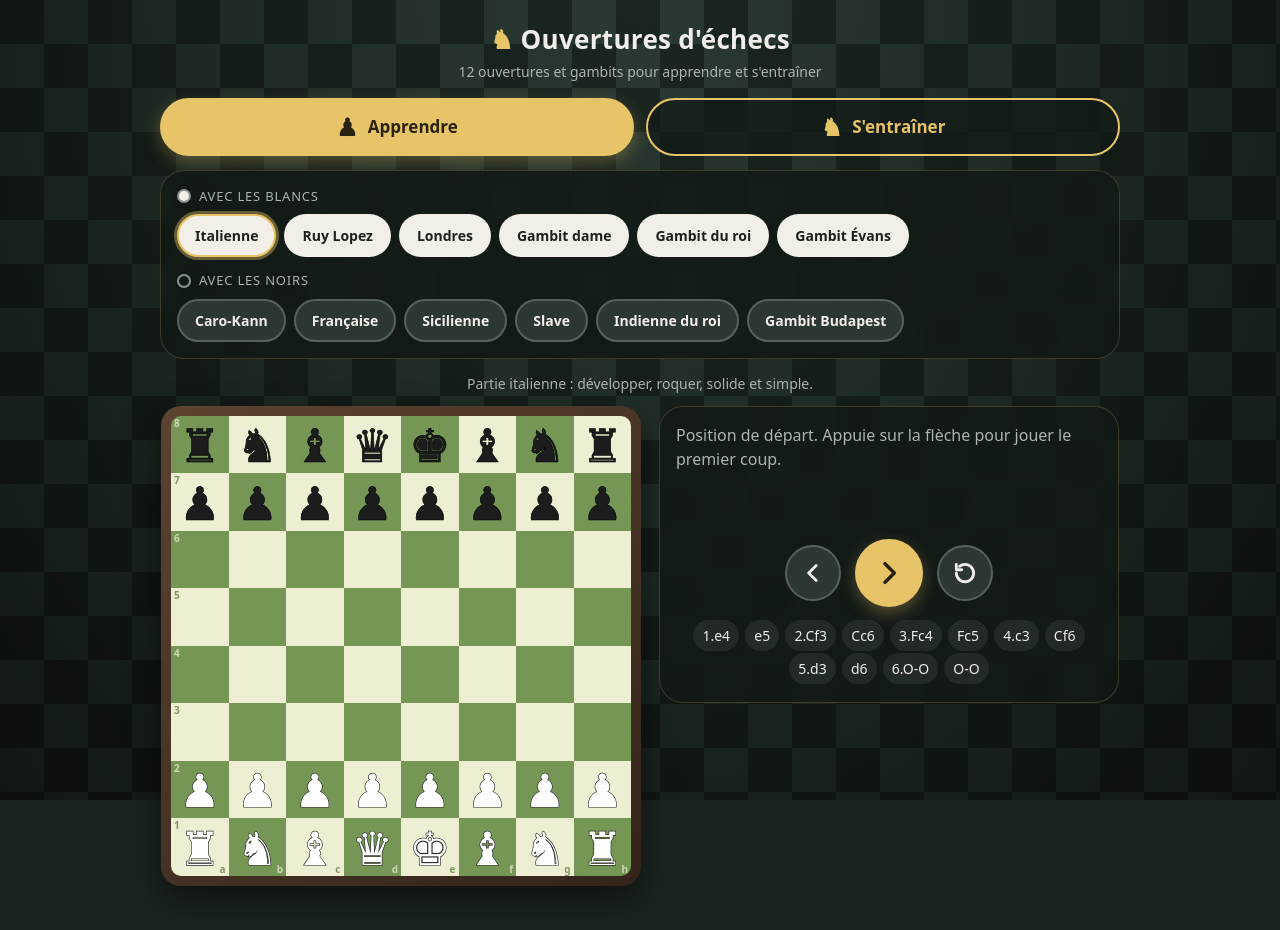
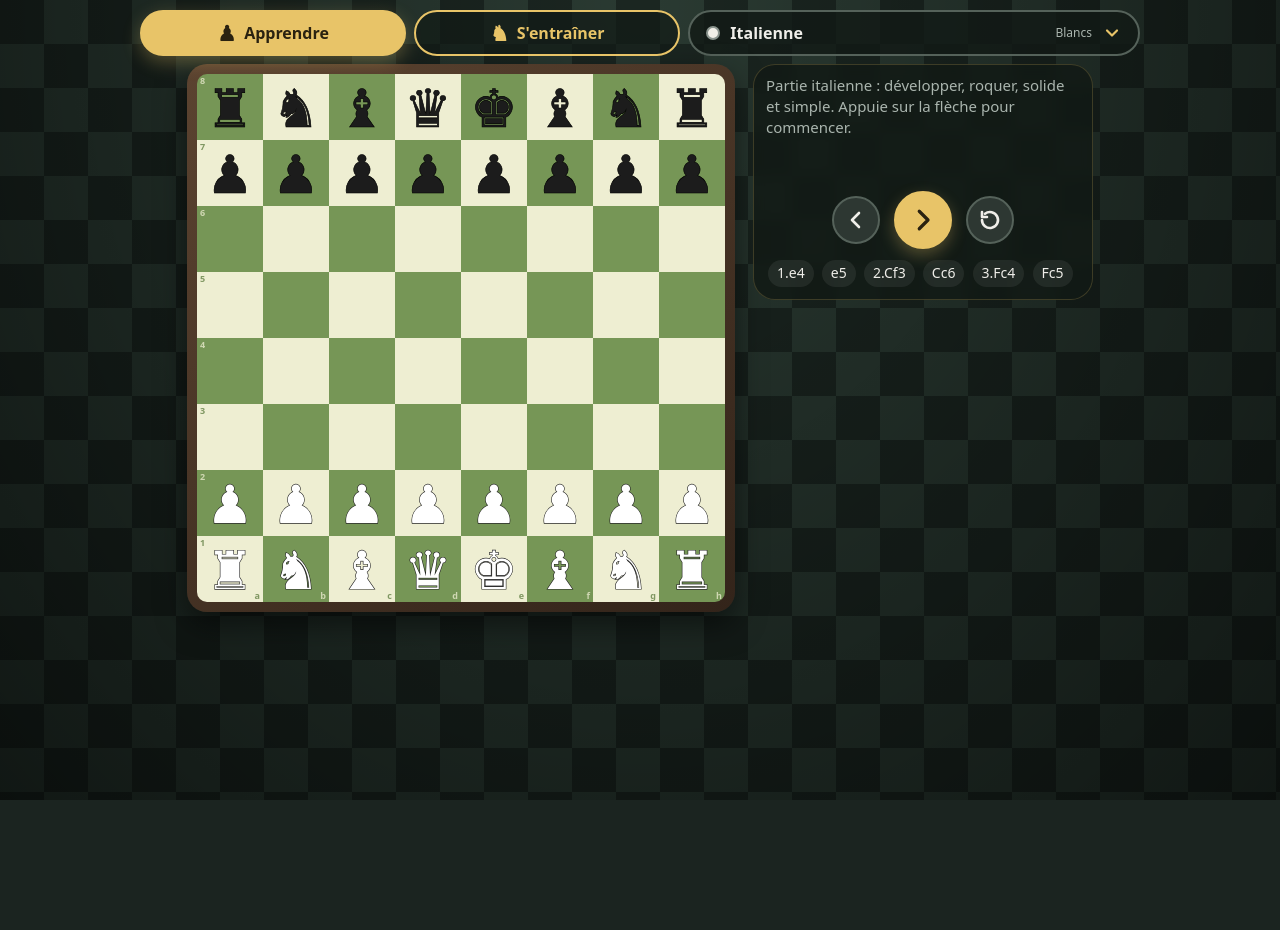
Before and after one commit to vuilliomenetg-spec/Ouverture-chess, a plain HTML site: page index.html in a window 1280 px wide. After the commit the page ends 800 px from the top, so only its background shows below. Drawn offline with Linux system fonts and the light colour scheme.

Commit message:
Add files via upload

```diff
--- a/index.html
+++ b/index.html
@@ -12,34 +12,27 @@
 <title>Ouvertures d'échecs</title>
 <style>
 html{background:#1b2420}
-:root{--cell:calc(min(90vw,460px)/8);--gold:#E8C468;--ink:#efeee9;--mute:#aab5ae;--panel:rgba(18,26,22,.84)}
+:root{--gold:#E8C468;--ink:#efeee9;--mute:#aab5ae;--panel:rgba(18,26,22,.86);--cell:max(28px,calc(min(92vw - 20px,100vh - 380px,460px)/8))}
+@supports(height:100dvh){:root{--cell:max(28px,calc(min(92vw - 20px,100dvh - 380px,460px)/8))}}
 *{box-sizing:border-box;-webkit-tap-highlight-color:transparent}
-body{margin:0;color:var(--ink);font-family:system-ui,-apple-system,"Segoe UI",Roboto,sans-serif;line-height:1.5;min-height:100vh;padding:max(14px,env(safe-area-inset-top)) 14px 44px}
+body{margin:0;color:var(--ink);font-family:system-ui,-apple-system,"Segoe UI",Roboto,sans-serif;line-height:1.4;padding:max(10px,env(safe-area-inset-top)) 10px 10px}
 body::before{content:"";position:fixed;inset:0;z-index:-1;background:radial-gradient(ellipse at 50% 0%,rgba(0,0,0,0) 0%,rgba(0,0,0,.6) 100%),conic-gradient(#2a3a32 25%,#1b2621 0 50%,#2a3a32 0 75%,#1b2621 0) 0 0/88px 88px}
-.app{max-width:960px;margin:0 auto}
-header{text-align:center;margin:6px 0 16px}
-h1{margin:0;font-size:26px;font-weight:700;letter-spacing:.3px}
-h1 span{color:var(--gold)}
-.sub{margin:2px 0 0;font-size:14px;color:var(--mute)}
-.modes{display:flex;gap:12px;margin:0 0 14px}
-.mode{flex:1;display:flex;align-items:center;justify-content:center;gap:10px;font:inherit;font-size:17px;font-weight:700;color:var(--gold);background:rgba(18,26,22,.7);border:2px solid var(--gold);border-radius:999px;padding:14px 12px;cursor:pointer;transition:transform .12s,background .12s}
-.mode i{font-style:normal;font-size:24px;line-height:1}
+.app{max-width:520px;margin:0 auto;display:flex;flex-direction:column;align-items:center;gap:8px}
+.top{width:100%;display:flex;flex-direction:column;gap:8px}
+.modes{display:flex;gap:8px}
+.mode{flex:1;display:flex;align-items:center;justify-content:center;gap:8px;font:inherit;font-size:16px;font-weight:700;color:var(--gold);background:rgba(18,26,22,.7);border:2px solid var(--gold);border-radius:999px;height:46px;padding:0 8px;cursor:pointer;transition:transform .12s,background .12s}
+.mode i{font-style:normal;font-size:21px;line-height:1}
 .mode:active{transform:scale(.97)}
 .mode.on{background:var(--gold);color:#2a2210;box-shadow:0 6px 18px rgba(232,196,104,.3)}
-.card{background:var(--panel);border:1px solid rgba(232,196,104,.2);border-radius:24px;padding:16px;backdrop-filter:blur(6px);-webkit-backdrop-filter:blur(6px)}
-.gl{display:flex;align-items:center;gap:8px;font-size:13px;color:var(--mute);margin:0 0 8px;text-transform:uppercase;letter-spacing:.8px}
-.dot{width:14px;height:14px;border-radius:50%;display:inline-block;border:2px solid #8a948e}
+.obtn{width:100%;height:46px;display:flex;align-items:center;gap:10px;padding:0 16px;border-radius:999px;background:rgba(18,26,22,.8);color:var(--ink);border:2px solid #55625a;font:inherit;font-size:16px;font-weight:700;cursor:pointer}
+.obtn .nm{flex:1;text-align:left}
+.obtn .sd{font-size:12px;font-weight:500;color:var(--mute)}
+.obtn svg{width:20px;height:20px;stroke:var(--gold);fill:none;stroke-width:2.6;stroke-linecap:round;stroke-linejoin:round;flex:none}
+.dot{width:14px;height:14px;border-radius:50%;display:inline-block;border:2px solid #8a948e;flex:none}
 .dot.w{background:#F1EFE8}.dot.b{background:#14181a}
-.chips{display:flex;gap:8px;flex-wrap:wrap;margin:0 0 14px}
-.chips:last-of-type{margin-bottom:0}
-.chip{font:inherit;font-size:14px;font-weight:600;border-radius:999px;padding:9px 16px;border:2px solid transparent;cursor:pointer;transition:transform .12s}
-.chip:active{transform:scale(.96)}
-.chip.w{background:#F1EFE8;color:#1f1f1e}
-.chip.b{background:#2d3732;color:#F1EFE8;border-color:#55625a}
-.chip.on{border-color:var(--gold);box-shadow:0 0 0 3px rgba(232,196,104,.4)}
-#info{margin:14px 4px 12px;font-size:14px;color:var(--mute);text-align:center;min-height:21px}
-.stage{display:flex;gap:18px;flex-wrap:wrap;align-items:flex-start;justify-content:center}
-.frame{padding:10px;border-radius:20px;background:linear-gradient(145deg,#5b4330,#33241a);box-shadow:0 14px 34px rgba(0,0,0,.5)}
+.card{background:var(--panel);border:1px solid rgba(232,196,104,.2);border-radius:22px;padding:10px 12px;backdrop-filter:blur(6px);-webkit-backdrop-filter:blur(6px)}
+.stage{display:flex;flex-direction:column;align-items:center;gap:8px}
+.frame{padding:10px;border-radius:20px;background:linear-gradient(145deg,#5b4330,#33241a);box-shadow:0 12px 30px rgba(0,0,0,.5)}
 .bd{display:grid;grid-template-columns:repeat(8,var(--cell));grid-template-rows:repeat(8,var(--cell));width:calc(var(--cell)*8);border-radius:10px;overflow:hidden;touch-action:manipulation}
 .sq{position:relative;display:flex;align-items:center;justify-content:center;font-size:calc(var(--cell)*.8);line-height:1;user-select:none;-webkit-user-select:none}
 .l{background:#EEEED2}.d{background:#769656}
@@ -47,26 +40,51 @@ h1 span{color:var(--gold)}
 .sel{box-shadow:inset 0 0 0 4px #3b8fe0}.hint{box-shadow:inset 0 0 0 4px #e0443b}
 .pw{color:#fff;-webkit-text-stroke:1.2px #222;paint-order:stroke fill}
 .pb{color:#1c1c1c;-webkit-text-stroke:.6px #000}
-.cn{position:absolute;font-size:10px;font-weight:700;line-height:1;opacity:.75;-webkit-text-stroke:0}
+.cn{position:absolute;font-size:9px;font-weight:700;line-height:1;opacity:.75;-webkit-text-stroke:0}
 .l .cn{color:#5b7a3d}.d .cn{color:#EEEED2}
-.side{flex:1;min-width:260px;max-width:460px}
-#cap{min-height:104px;font-size:16px}
+.side{width:calc(var(--cell)*8 + 20px)}
+#cap{height:76px;overflow-y:auto;font-size:15px;line-height:1.4}
 #cap b{color:var(--gold)}
 .ok{color:#8fd16a;font-weight:700}
-.ctr{display:flex;align-items:center;justify-content:center;gap:14px;margin:12px 0}
-.rb{width:56px;height:56px;border-radius:50%;display:flex;align-items:center;justify-content:center;background:#2d3732;color:var(--ink);border:2px solid #55625a;cursor:pointer;padding:0;transition:transform .12s}
+.ctr{display:flex;align-items:center;justify-content:center;gap:14px;margin:6px 0}
+.rb{width:48px;height:48px;border-radius:50%;display:flex;align-items:center;justify-content:center;background:#2d3732;color:var(--ink);border:2px solid #55625a;cursor:pointer;padding:0;transition:transform .12s}
 .rb:active{transform:scale(.92)}
-.rb svg{width:26px;height:26px;stroke:currentColor;fill:none;stroke-width:2.6;stroke-linecap:round;stroke-linejoin:round}
-.rb.main{width:68px;height:68px;background:var(--gold);color:#2a2210;border-color:var(--gold);box-shadow:0 6px 16px rgba(232,196,104,.3)}
-.rb.main svg{width:32px;height:32px}
-.pill{font:inherit;font-size:16px;font-weight:700;color:#2a2210;background:var(--gold);border:0;border-radius:999px;padding:0 24px;height:56px;display:flex;align-items:center;gap:8px;cursor:pointer}
-.pill svg{width:22px;height:22px;stroke:currentColor;fill:none;stroke-width:2.4;stroke-linecap:round;stroke-linejoin:round}
+.rb svg{width:24px;height:24px;stroke:currentColor;fill:none;stroke-width:2.6;stroke-linecap:round;stroke-linejoin:round}
+.rb.main{width:58px;height:58px;background:var(--gold);color:#2a2210;border-color:var(--gold);box-shadow:0 6px 16px rgba(232,196,104,.3)}
+.rb.main svg{width:30px;height:30px}
+.pill{font:inherit;font-size:15px;font-weight:700;color:#2a2210;background:var(--gold);border:0;border-radius:999px;padding:0 22px;height:48px;display:flex;align-items:center;gap:8px;cursor:pointer}
+.pill svg{width:20px;height:20px;stroke:currentColor;fill:none;stroke-width:2.4;stroke-linecap:round;stroke-linejoin:round}
 .pill:active{transform:scale(.96)}
-#ml{line-height:2.1;text-align:center}
-.mv{display:inline-block;padding:1px 9px;margin:1px;border-radius:999px;font-size:14px;background:rgba(255,255,255,.07)}
+#ml{white-space:nowrap;overflow-x:auto;line-height:1.9;scrollbar-width:none;padding:2px 0}
+#ml::-webkit-scrollbar{display:none}
+.mv{display:inline-block;padding:0 9px;margin:0 2px;border-radius:999px;font-size:14px;background:rgba(255,255,255,.07)}
 .mv.cl{cursor:pointer}
 .mv.on{background:var(--gold);color:#2a2210;font-weight:700}
-
+.gl{display:flex;align-items:center;gap:8px;font-size:13px;color:var(--mute);margin:0 0 8px;text-transform:uppercase;letter-spacing:.8px}
+.chips{display:flex;gap:8px;flex-wrap:wrap;margin:0 0 16px}
+.chip{font:inherit;font-size:14px;font-weight:600;border-radius:999px;padding:9px 16px;border:2px solid transparent;cursor:pointer;transition:transform .12s}
+.chip:active{transform:scale(.96)}
+.chip.w{background:#F1EFE8;color:#1f1f1e}
+.chip.b{background:#2d3732;color:#F1EFE8;border-color:#55625a}
+.chip.on{border-color:var(--gold);box-shadow:0 0 0 3px rgba(232,196,104,.4)}
+.sheet{position:fixed;inset:0;z-index:60;display:none}
+.sheet.open{display:block}
+.sh-back{position:absolute;inset:0;background:rgba(0,0,0,.6);animation:fadeIn .25s}
+.sh-body{position:absolute;left:0;right:0;bottom:0;max-width:560px;margin:0 auto;max-height:82vh;overflow:auto;background:#17201b;border-radius:26px 26px 0 0;border-top:1px solid rgba(232,196,104,.35);padding:10px 18px 26px;animation:slideUp .3s cubic-bezier(.3,.9,.3,1)}
+.sh-h{width:44px;height:5px;border-radius:3px;background:#55625a;margin:0 auto 12px}
+.sh-t{font-size:18px;font-weight:700;margin:0 0 14px;text-align:center}
+#info{font-size:14px;color:var(--mute);text-align:center;margin:0}
+@keyframes slideUp{from{transform:translateY(100%)}to{transform:none}}
+@media(min-width:760px) and (min-aspect-ratio:5/4){
+:root{--cell:max(30px,min(calc((100vh - 120px)/8),66px))}
+.app{max-width:1000px}
+.top{flex-direction:row}
+.modes{flex:1.3}
+.obtn{flex:1;width:auto}
+.stage{flex-direction:row;align-items:flex-start;gap:18px}
+.side{width:340px}
+#cap{height:auto;min-height:110px}
+}
 .mode,.chip,.rb,.pill{position:relative;overflow:hidden}
 .rp{position:absolute;border-radius:50%;background:rgba(255,255,255,.4);transform:scale(0);animation:rip .6s ease-out forwards;pointer-events:none}
 @keyframes rip{to{transform:scale(1);opacity:0}}
@@ -106,24 +124,13 @@ h1 span{color:var(--gold)}
 <div class="sp-s">Touche pour commencer</div>
 </div>
 <div class="app">
-<header>
-<h1><span>♞&#xFE0E;</span> Ouvertures d'échecs</h1>
-<p class="sub">12 ouvertures et gambits pour apprendre et s'entraîner</p>
-</header>
-
+<div class="top">
 <div class="modes">
 <button class="mode on" id="m-learn" onclick="setMode('learn')"><i>♟&#xFE0E;</i> Apprendre</button>
 <button class="mode" id="m-train" onclick="setMode('train')"><i>♞&#xFE0E;</i> S'entraîner</button>
 </div>
-
-<div class="card">
-<p class="gl"><span class="dot w"></span>Avec les Blancs</p>
-<div id="cw" class="chips"></div>
-<p class="gl"><span class="dot b"></span>Avec les Noirs</p>
-<div id="cb" class="chips"></div>
+<button class="obtn" id="obtn" onclick="openSheet()" aria-label="Choisir une ouverture"><span id="odot" class="dot w"></span><span class="nm" id="oname">Italienne</span><span class="sd" id="oside">Blancs</span><svg viewBox="0 0 24 24"><path d="M6 9l6 6 6-6"/></svg></button>
 </div>
-
-<div id="info"></div>
 
 <div class="stage">
 <div class="frame" id="frame"><div id="board" class="bd"></div></div>
@@ -140,6 +147,19 @@ h1 span{color:var(--gold)}
 </div>
 <div id="ml"></div>
 </div>
+</div>
+</div>
+
+<div class="sheet" id="sheet">
+<div class="sh-back" onclick="closeSheet()"></div>
+<div class="sh-body">
+<div class="sh-h"></div>
+<p class="sh-t">Choisis une ouverture</p>
+<p class="gl"><span class="dot w"></span>Avec les Blancs</p>
+<div id="cw" class="chips"></div>
+<p class="gl"><span class="dot b"></span>Avec les Noirs</p>
+<div id="cb" class="chips"></div>
+<div id="info"></div>
 </div>
 </div>
 <script>
@@ -271,7 +291,7 @@ if(anim)slide(r,flip);
 var n=o.st.length,cap='';
 $('info').textContent=o.d;
 if(mode==='learn'){
-cap=idx===0?'<span style="color:var(--mute)">Position de départ. Appuie sur la flèche pour jouer le premier coup.'+(flip?' Tu joues les Noirs (en bas).':'')+'</span>':'<b>'+labF(idx-1)+'</b><br>'+o.st[idx-1][2];
+cap=idx===0?'<span style="color:var(--mute)">'+o.d+(flip?' Tu joues les Noirs (en bas).':'')+' Appuie sur la flèche pour commencer.</span>':'<b>'+labF(idx-1)+'</b><br>'+o.st[idx-1][2];
 }else{
 if(idx>0)cap+='<b>'+labF(idx-1)+'</b> '+o.st[idx-1][2]+'<br>';
 if(idx>=n){cap+='<div class="ok" style="margin-top:6px">Ouverture terminée : '+score+' coups trouvés du premier coup sur '+(o.s==='w'?Math.ceil(n/2):Math.floor(n/2))+'.</div>';}
@@ -286,7 +306,7 @@ var m='';
 for(var i=0;i<n;i++){
 if(mode==='train'&&i>=idx)break;
 m+='<span class="mv'+(mode==='learn'?' cl':'')+(i===idx-1?' on':'')+'"'+(mode==='learn'?' onclick="jump('+(i+1)+')"':'')+'>'+lab(i)+'</span> ';}
-$('ml').innerHTML=m;
+$('ml').innerHTML=m;var on=$('ml').querySelector('.on');$('ml').scrollLeft=on?on.offsetLeft-$('ml').clientWidth/2+on.offsetWidth/2:0;
 }
 function go(d){idx=Math.max(0,Math.min(O().st.length,idx+d));draw();}
 function jump(i){idx=i;draw();}
@@ -306,11 +326,13 @@ if(busy){setTimeout(function(){idx++;busy=false;msg='';draw();},700);}
 function hintGo(){if(!userTurn())return;hintL++;if(hintL>=3){msg='Le coup est '+O().st[idx][0]+'.';hintL=2;tries=1;}else{msg='';}draw();}
 function restart(){idx=(mode==='train'&&O().s==='b')?1:0;sel=null;hintL=0;tries=0;score=0;msg='';busy=false;draw();}
 function setMode(m){mode=m;$('m-learn').className='mode'+(m==='learn'?' on':'');$('m-train').className='mode'+(m==='train'?' on':'');$('c-learn').style.display=m==='learn'?'flex':'none';$('c-train').style.display=m==='train'?'flex':'none';restart();replay($('frame'),'pop');}
-function pick(i){cur=i;restart();chips();replay($('frame'),'pop');}
+function pick(i){cur=i;closeSheet();restart();chips();replay($('frame'),'pop');}
 function chips(){
 var w='',b='';
 OPS.forEach(function(o,i){var h='<button class="chip '+o.s+(i===cur?' on':'')+'" onclick="pick('+i+')">'+o.n+'</button>';if(o.s==='w')w+=h;else b+=h;});
-$('cw').innerHTML=w;$('cb').innerHTML=b;}
+$('cw').innerHTML=w;$('cb').innerHTML=b;var c=OPS[cur];$('oname').textContent=c.n;$('oside').textContent=c.s==='w'?'Blancs':'Noirs';$('odot').className='dot '+c.s;$('info').textContent=c.d;}
+function openSheet(){$('sheet').className='sheet open';}
+function closeSheet(){$('sheet').className='sheet';}
 document.addEventListener('click',function(e){var b=e.target.closest&&e.target.closest('.mode,.chip,.rb,.pill');if(!b||RM)return;var r=b.getBoundingClientRect(),s=document.createElement('span'),d=Math.max(r.width,r.height)*1.6;s.className='rp';s.style.cssText='width:'+d+'px;height:'+d+'px;left:'+(e.clientX-r.left-d/2)+'px;top:'+(e.clientY-r.top-d/2)+'px';b.appendChild(s);setTimeout(function(){s.remove();},650);});
 chips();draw();
 setTimeout(hideSplash,RM?0:3400);
--- a/sw.js
+++ b/sw.js
@@ -1,4 +1,4 @@
-const CACHE='ouvertures-v3';
+const CACHE='ouvertures-v4';
 const FILES=['./','./index.html','./manifest.json','./icon-192.png','./icon-512.png','./icon-maskable-512.png'];
 self.addEventListener('install',e=>{e.waitUntil(caches.open(CACHE).then(c=>c.addAll(FILES)).then(()=>self.skipWaiting()));});
 self.addEventListener('activate',e=>{e.waitUntil(caches.keys().then(k=>Promise.all(k.filter(n=>n!==CACHE).map(n=>caches.delete(n)))).then(()=>self.clients.claim()));});
```
